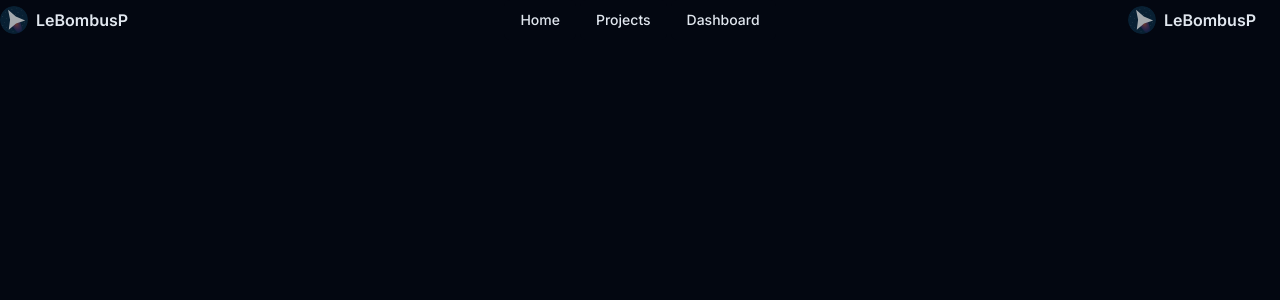
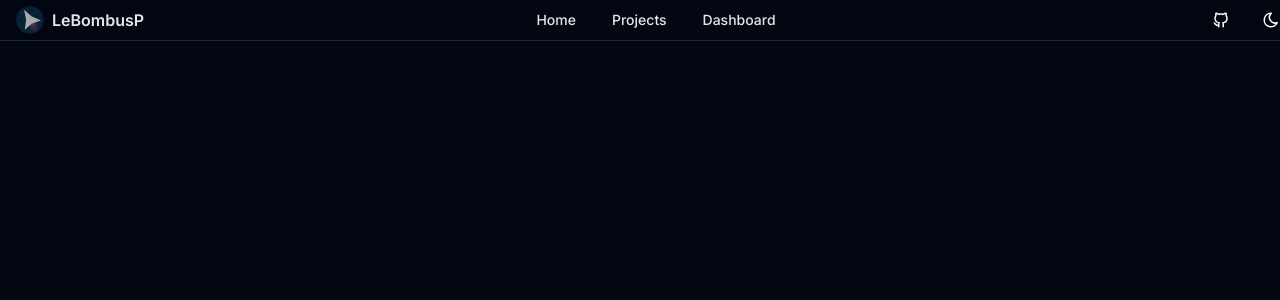
Before and after one commit to LeBombusP/LeBombusP-Website, a Next.js app: page / in a window 1280 px wide. Shown: the top 300 px of the page. Built offline with nearby package versions, Linux system fonts and the light colour scheme.

Commit message:
Working navbar protoype

```diff
--- a/app/page.tsx
+++ b/app/page.tsx
@@ -1,52 +1,10 @@
 'use client';
-import { Avatar, AvatarFallback, AvatarImage } from '@/components/ui/avatar';
-import { NavigationMenu, NavigationMenuItem, NavigationMenuLink, NavigationMenuList, navigationMenuTriggerStyle } from '@/components/ui/navigation-menu';
-import Link from 'next/link';
+import Navbar from '@/components/navbar';
 
 export default function Home() {
   return (
     <main>
-      <NavigationMenu>
-        <div className='flex flex-1 items-center justify-start space-x-2'>
-          <Link href='/docs' legacyBehavior passHref>
-            <a className='mr-6 flex items-center space-x-2'>
-              <Avatar>
-                <AvatarImage src='icon2.svg' />
-                <AvatarFallback>BP</AvatarFallback>
-              </Avatar>
-              <span className='hidden font-semibold sm:inline-block'>LeBombusP</span>
-            </a>
-          </Link>
-        </div>
-        <NavigationMenuList>
-          <NavigationMenuItem>
-            <Link href='/docs' legacyBehavior passHref>
-              <NavigationMenuLink className={navigationMenuTriggerStyle()}>Home</NavigationMenuLink>
-            </Link>
-          </NavigationMenuItem>
-          <NavigationMenuItem>
-            <Link href='/docs' legacyBehavior passHref>
-              <NavigationMenuLink className={navigationMenuTriggerStyle()}>Projects</NavigationMenuLink>
-            </Link>
-          </NavigationMenuItem>
-          <NavigationMenuItem>
-            <Link href='/docs' legacyBehavior passHref>
-              <NavigationMenuLink className={navigationMenuTriggerStyle()}>Dashboard</NavigationMenuLink>
-            </Link>
-          </NavigationMenuItem>
-        </NavigationMenuList>
-        <div className='flex flex-1 items-center justify-end space-x-2'>
-          <Link href='/docs' legacyBehavior passHref>
-            <a className='mr-6 flex items-center space-x-2'>
-              <Avatar>
-                <AvatarImage src='icon2.svg' />
-                <AvatarFallback>BP</AvatarFallback>
-              </Avatar>
-              <span className='hidden font-semibold sm:inline-block'>LeBombusP</span>
-            </a>
-          </Link>
-        </div>
-      </NavigationMenu>
+      <Navbar />
     </main>
   );
 }
--- /dev/null
+++ b/components/navbar.tsx
@@ -0,0 +1,56 @@
+'use client';
+import { Avatar, AvatarFallback, AvatarImage } from '@/components/ui/avatar';
+import { NavigationMenu, NavigationMenuItem, NavigationMenuLink, NavigationMenuList, navigationMenuTriggerStyle } from '@/components/ui/navigation-menu';
+import { IconBrandGithub, IconMoon, IconSun } from '@tabler/icons-react';
+import Link from 'next/link';
+import { useState } from 'react';
+
+export default function Navbar() {
+  const [dark, setDark] = useState(true);
+  const changeTheme = () => {
+    setDark(!dark);
+    document.body.classList.toggle('dark');
+  };
+  return (
+    <header className='supports-backdrop-blur:bg-background/60 sticky top-0 z-40 w-full border-b bg-background/95 shadow-sm backdrop-blur'>
+      <NavigationMenu>
+        <div className='flex flex-1 items-center justify-start space-x-2 px-4 py-1'>
+          <Link href='/' legacyBehavior passHref>
+            <a className='flex items-center space-x-2'>
+              <Avatar>
+                <AvatarImage src='icon2.svg' />
+                <AvatarFallback>BP</AvatarFallback>
+              </Avatar>
+              <span className='hidden font-semibold sm:inline-block'>LeBombusP</span>
+            </a>
+          </Link>
+        </div>
+        <NavigationMenuList>
+          <NavigationMenuItem>
+            <Link href='/' legacyBehavior passHref>
+              <NavigationMenuLink className={navigationMenuTriggerStyle()}>Home</NavigationMenuLink>
+            </Link>
+          </NavigationMenuItem>
+          <NavigationMenuItem>
+            <Link href='/projects' legacyBehavior passHref>
+              <NavigationMenuLink className={navigationMenuTriggerStyle()}>Projects</NavigationMenuLink>
+            </Link>
+          </NavigationMenuItem>
+          <NavigationMenuItem>
+            <Link href='/docs' legacyBehavior passHref>
+              <NavigationMenuLink className={navigationMenuTriggerStyle()}>Dashboard</NavigationMenuLink>
+            </Link>
+          </NavigationMenuItem>
+        </NavigationMenuList>
+        <div className='flex flex-1 items-center justify-end space-x-2'>
+          <a href='https://github.com/LeBombusP' target='_blank' className='mr-6 flex items-center space-x-2'>
+            <IconBrandGithub color={dark ? 'white' : 'black'} size={18} />
+          </a>
+          <button type='button' onClick={changeTheme}>
+            {dark ? <IconMoon color='white' size={18} /> : <IconSun color='black' size={18} />}
+          </button>
+        </div>
+      </NavigationMenu>
+    </header>
+  );
+}
--- a/components/ui/navigation-menu.tsx
+++ b/components/ui/navigation-menu.tsx
@@ -9,7 +9,11 @@ const NavigationMenu = React.forwardRef<
   React.ElementRef<typeof NavigationMenuPrimitive.Root>,
   React.ComponentPropsWithoutRef<typeof NavigationMenuPrimitive.Root>
 >(({ className, children, ...props }, ref) => (
-  <NavigationMenuPrimitive.Root ref={ref} className={cn('relative z-10 flex flex-1 items-center justify-center xl:w-[1280px] m-auto', className)} {...props}>
+  <NavigationMenuPrimitive.Root
+    ref={ref}
+    className={cn('relative z-10 flex flex-1 items-center justify-center min-[1440px]:w-[1440px] m-auto', className)}
+    {...props}
+  >
     {children}
     <NavigationMenuViewport />
   </NavigationMenuPrimitive.Root>
--- a/package.json
+++ b/package.json
@@ -11,6 +11,7 @@
   "dependencies": {
     "@radix-ui/react-avatar": "^1.0.2",
     "@radix-ui/react-navigation-menu": "^1.1.2",
+    "@tabler/icons-react": "^2.17.0",
     "@types/node": "18.16.3",
     "@types/react": "18.2.5",
     "@types/react-dom": "18.2.3",
```
Also changed, not shown: 1 other file (tests, documents, lock files or other folders).
